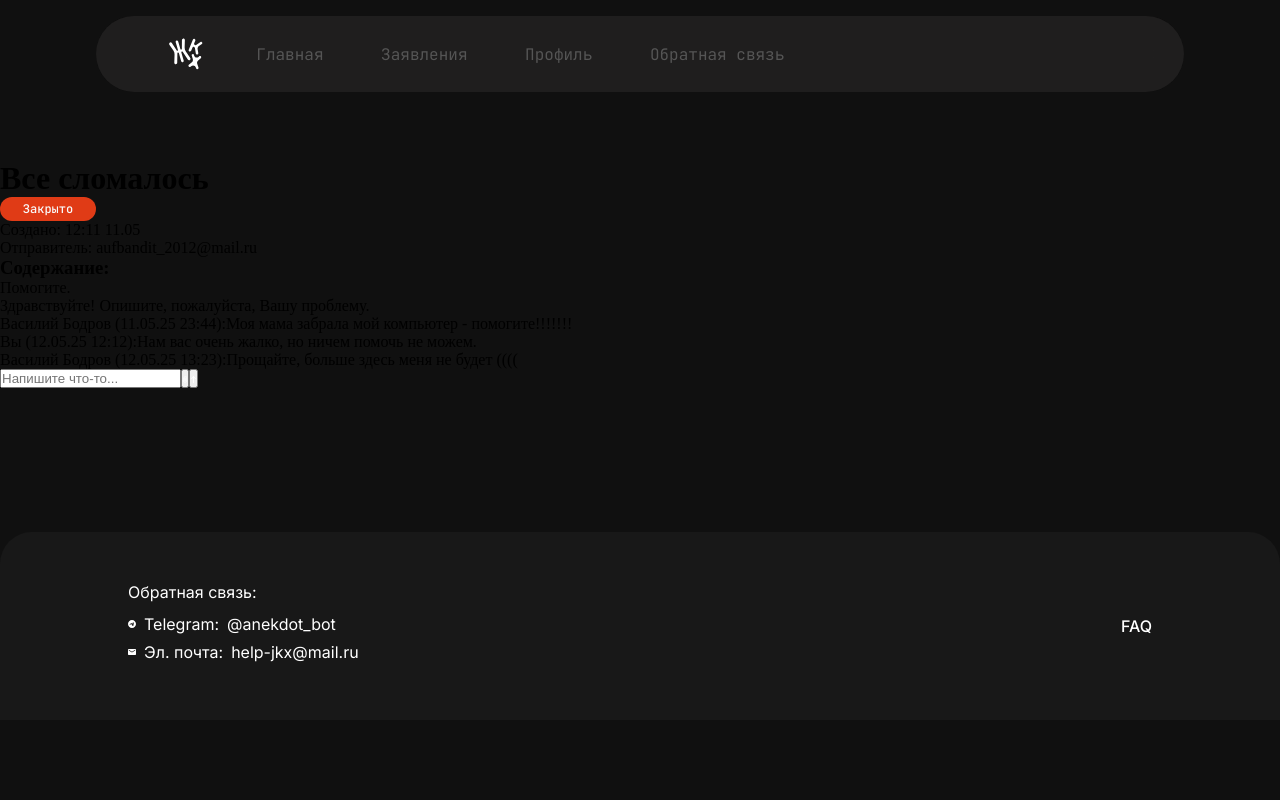
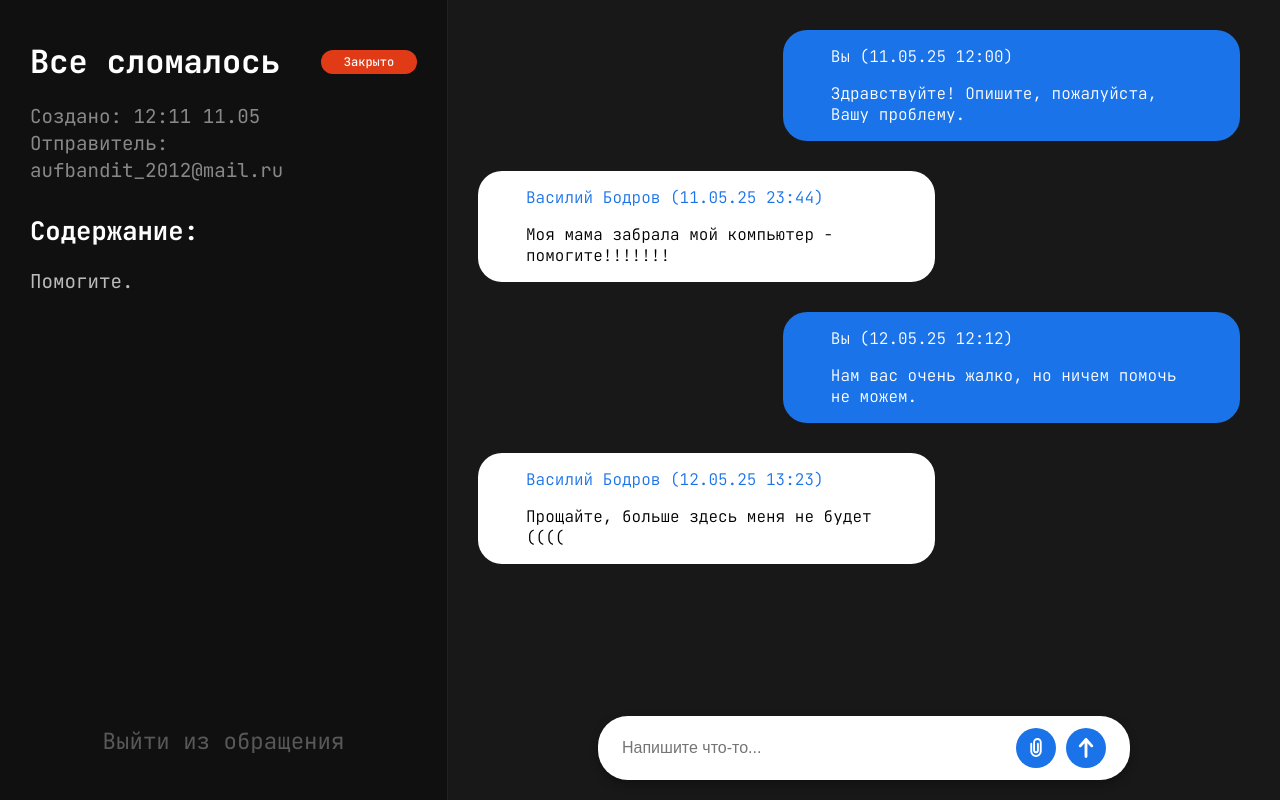
Before and after one commit to g00day/ComunalServicesFrontend, a React (Vite) app in the folder my-react-app/: page /appeal in a window 1280 px wide. Built offline with nearby package versions, Linux system fonts and the light colour scheme.

Commit message:
fixed and added password-reset page

```diff
--- a/my-react-app/src/App.jsx
+++ b/my-react-app/src/App.jsx
@@ -16,6 +16,7 @@ import FeedbackPage from '@/pages/Feedback/FeedbackPage';
 import AppealPage from '@/pages/AppealPage/AppealPage';
 import ProfilePage from '@/pages/ProfilePage/ProfilePage';
 import AppealsPage from '@/pages/AppealsPage/AppealsPage';
+import PasswordResetPage from '@/pages/auth/PasswordResetPage/PasswordResetPage';
 
 const MainLayout = () => {
   return (
@@ -40,7 +41,6 @@ function App() {
           <Route path="/" element={<IndexPage />} />
           <Route path="/feedback" element={<FeedbackPage />} />
           <Route path="/appeals" element={<AppealsPage />} />
-          <Route path="/appeal" element={<AppealPage />} />
           <Route path="/profile" element={<ProfilePage />} />
         </Route>
 
@@ -48,6 +48,8 @@ function App() {
         <Route path="/change-password" element={<ChangePasswordPage />} />
         <Route path="/forgot-password" element={<ForgotPasswordPage />} />
         <Route path="/registration" element={<RegistratonPage />} />
+        <Route path="/password-reset" element={<PasswordResetPage />} />
+        <Route path="/appeal" element={<AppealPage />} />
 
       </Routes>
     </BrowserRouter>
--- a/my-react-app/src/components/ui/containers/Message/Message.module.css
+++ b/my-react-app/src/components/ui/containers/Message/Message.module.css
@@ -1,4 +1,47 @@
+@media(min-width: 768px) {
+    .message_user {
+        width: 100%;
+        display: flex;
+        flex-direction: column;
+        background-color: #FFFFFF;
+        font-family: 'JetBrains Mono', monospace;
+        border-radius: 1.5rem;
+        padding: 1rem 3rem;
+    }
 
+    .message_user__username {
+        font-size: 1rem;
+        color: #1A73E8;
+        font-weight: 300;
+        padding-bottom: 1rem;
+    }
+
+    .message_user__text {
+        font-size: 1rem;
+        color: #000000;
+        font-weight: 300;
+    }
+
+    .message_employee {
+        background-color: #1A73E8;
+        font-family: 'JetBrains Mono', monospace;
+        border-radius: 1.5rem;
+        padding: 1rem 3rem;
+    }
+
+    .message_employee__name {
+        font-size: 1rem;
+        color: #FFFFFF;
+        font-weight: 300;
+        padding-bottom: 1rem;
+    }
+
+    .message_employee__text {
+        font-size: 1rem;
+        color: #FFFFFF;
+        font-weight: 300;
+    }
+}
 
 @media(max-width: 767px) {
     .message_user {
@@ -12,14 +55,14 @@
     }
 
     .message_user__username {
-        font-size: 0.5rem;
+        font-size: 0.75rem;
         color: #1A73E8;
         font-weight: 300;
         padding-bottom: 0.5rem;
     }
 
     .message_user__text {
-        font-size: 0.5rem;
+        font-size: 0.75rem;
         color: #000000;
         font-weight: 300;
     }
@@ -32,14 +75,14 @@
     }
 
     .message_employee__name {
-        font-size: 0.5rem;
+        font-size: 0.75rem;
         color: #FFFFFF;
         font-weight: 300;
         padding-bottom: 0.5rem;
     }
 
     .message_employee__text {
-        font-size: 0.5rem;
+        font-size: 0.75rem;
         color: #FFFFFF;
         font-weight: 300;
     }
--- a/my-react-app/src/pages/AppealPage/AppealPage.jsx
+++ b/my-react-app/src/pages/AppealPage/AppealPage.jsx
@@ -1,7 +1,8 @@
 import React from 'react';
 import classes from "./AppealPage.module.css";
 import TaskStatus from '@components/ui/badges/TaskStatus/TaskStatus';
-
+import Message from '@components/ui/containers/Message/Message';
+import {Link} from 'react-router-dom'
 
 import attachmentIcon from "@icons/attachment.svg";
 import topArrowIcon from "@icons/topArrow.svg";
@@ -22,37 +23,55 @@ const AppealPage = () => {
           <h3>Содержание:</h3>
           <p>Помогите.</p>
         </div>
+        <div className={classes.closeAppeal}>
+            <Link to="/appeals" className={classes.link__route}>Выйти из обращения</Link>
+        </div>
       </div>
 
       <div className={classes.chatBox}>
         <div className={classes.chatMessages}>
-          <div className={`${classes.message} ${classes.myMessage}`}>
-            Здравствуйте! Опишите, пожалуйста, Вашу проблему.
-          </div>
 
-          <div className={`${classes.message} ${classes.otherMessage}`}>
-            <span className={classes.msgHeader}>Василий Бодров (11.05.25 23:44):</span>
-            Моя мама забрала мой компьютер - помогите!!!!!!!
-          </div>
+          <Message
+            isUser={false}
+            first_name=""
+            last_name="Вы"
+            formattedDate="11.05.25 12:00"
+            mess="Здравствуйте! Опишите, пожалуйста, Вашу проблему."
+          />
 
-          <div className={`${classes.message} ${classes.myMessage}`}>
-            <span className={classes.msgHeader}>Вы (12.05.25 12:12):</span>
-            Нам вас очень жалко, но ничем помочь не можем.
-          </div>
+          <Message
+            isUser={true}
+            first_name="Бодров"
+            last_name="Василий"
+            formattedDate="11.05.25 23:44"
+            mess="Моя мама забрала мой компьютер - помогите!!!!!!!"
+          />
 
-          <div className={`${classes.message} ${classes.otherMessage}`}>
-            <span className={classes.msgHeader}>Василий Бодров (12.05.25 13:23):</span>
-            Прощайте, больше здесь меня не будет ((((
-          </div>
+          <Message
+            isUser={false}
+            first_name=""
+            last_name="Вы"
+            formattedDate="12.05.25 12:12"
+            mess="Нам вас очень жалко, но ничем помочь не можем."
+          />
+
+          <Message
+            isUser={true}
+            first_name="Бодров"
+            last_name="Василий"
+            formattedDate="12.05.25 13:23"
+            mess="Прощайте, больше здесь меня не будет (((("
+          />
+
         </div>
 
         <div className={classes.inputWrapper}>
           <input type="text" placeholder="Напишите что-то..." />
           <button className={classes.iconBtn}>
-            <img src={attachmentIcon} />
+            <img src={attachmentIcon} alt="Прикрепить" />
           </button>
           <button className={classes.iconBtn}>
-            <img src={topArrowIcon} />
+            <img src={topArrowIcon} alt="Отправить" />
           </button>
         </div>
       </div>
--- a/my-react-app/src/pages/AppealPage/AppealPage.module.css
+++ b/my-react-app/src/pages/AppealPage/AppealPage.module.css
@@ -1,6 +1,230 @@
-@media screen and (max-width: 768px) {
+@media screen and (min-width: 768px) {
   .container {
-    background-color: #0d0d0d;
+    color: #ffffff;
+    font-family: 'JetBrains Mono', monospace;
+    min-height: 100vh;
+    padding: 0;
+    display: flex;
+    flex-direction: row;
+    box-sizing: border-box;
+  }
+
+  .closeAppeal {
+    align-items: center;
+    justify-content: center;
+    margin-top: 27rem;
+    text-align: center;
+  }
+
+  .link__route{
+    text-decoration: none !important;
+    color: rgba(255, 255, 255, 0.3);
+    font-size: 1.4rem;
+    transition: 0.3s;
+  }
+
+  .link__route:hover{
+    text-decoration: none !important;
+    color: rgba(255, 255, 255, 0.4);
+    font-size: 1.4rem;
+  }
+
+  .chatMessages {
+    flex-grow: 1;
+    display: flex;
+    flex-direction: column;
+    gap: 30px;
+    overflow-y: auto;
+    padding-bottom: 90px;
+    padding-right: 10px;
+  }
+  .ticketHeader {
+    margin-bottom: 20px;
+    width: 35%;
+    min-width: 300px;
+    padding: 40px 30px;
+    margin-bottom: 0;
+    border-right: 1px solid #222;
+    display: flex;
+    flex-direction: column;
+  }
+
+  .ticketHeader h1 {
+    font-size: 2rem;
+    margin: 0;
+  }
+
+  .titleRow {
+    display: flex;
+    justify-content: space-between;
+    align-items: center;
+    margin-bottom: 20px;
+  }
+
+  .metaInfo {
+    font-size: 1.2rem;
+    color: #888;
+    margin-bottom: 30px;
+    line-height: 1.4;
+  }
+
+  .contentSection h3 {
+    font-size: 1.6rem;
+    margin: 0 0 20px 0;
+  }
+
+  .contentSection p {
+    font-size: 1.2rem;
+    color: #bbb;
+    margin: 0;
+  }
+
+
+  .chatBox {
+    flex-grow: 1;
+    background-color: #181818;
+    border-radius: 0;
+    padding: 30px;
+    display: flex;
+    flex-direction: column;
+    position: relative;
+    overflow: hidden;
+    height: 100vh;
+  }
+
+
+  .message {
+    max-width: 85%;
+    padding: 12px;
+    border-radius: 12px;
+    font-size: 0.8rem;
+    line-height: 1.4;
+  }
+
+  .chatMessages > div[class*="message_user"] {
+    align-self: flex-start;
+    max-width: 60%;
+  }
+
+  .chatMessages > div[class*="message_employee"] {
+    align-self: flex-end;
+    max-width: 60%;
+  }
+
+  .chatMessages > div {
+    display: flex;
+    flex-direction: column;
+  }
+
+  .myMessage {
+    align-self: flex-end;
+    background-color: #1a73e8;
+    color: white;
+    border-bottom-right-radius: 2px;
+  }
+
+  .otherMessage {
+    align-self: flex-start;
+    background-color: #ffffff;
+    color: #000000;
+    border-bottom-left-radius: 2px;
+  }
+
+  .msgHeader {
+    font-weight: bold;
+    font-size: 0.7rem;
+    margin-bottom: 5px;
+    display: block;
+  }
+
+  .inputWrapper {
+    position: absolute;
+    bottom: 20px;
+    left: 150px;
+    right: 150px;
+    background-color: #ffffff;
+    border-radius: 30px;
+    padding: 12px 24px;
+    display: flex;
+    align-items: center;
+    gap: 10px;
+    box-shadow: 0 4px 10px rgba(0,0,0,0.3);
+  }
+
+  .inputWrapper input {
+    flex-grow: 1;
+    border: none;
+    outline: none;
+    font-size: 1rem;
+    padding: 8px 0;
+    color: #000;
+  }
+
+  .iconBtn {
+    border: none;
+    cursor: pointer;
+    background-color: #1a73e8;
+
+    width: 2.5rem;
+    height: 2.5rem;
+    border-radius: 50%;
+    display: flex;
+    align-items: center;
+    justify-content: center;
+  }
+
+  .iconBtn img {
+    width: 1.25rem;
+    height: 1.25rem;
+  }
+}
+
+
+@media (max-width: 1040px) {
+    .inputWrapper {
+    position: absolute;
+    bottom: 20px;
+    left: 50px;
+    right: 50px;
+    background-color: #ffffff;
+    border-radius: 30px;
+    padding: 12px 24px;
+    display: flex;
+    align-items: center;
+    gap: 10px;
+    box-shadow: 0 4px 10px rgba(0,0,0,0.3);
+  }
+
+  .inputWrapper input {
+    flex-grow: 1;
+    border: none;
+    outline: none;
+    font-size: 1rem;
+    padding: 8px 0;
+    color: #000;
+  }
+
+  .iconBtn {
+    border: none;
+    cursor: pointer;
+    background-color: #1a73e8;
+
+    width: 2rem;
+    height: 2rem;
+    border-radius: 50%;
+    display: flex;
+    align-items: center;
+    justify-content: center;
+  }
+
+  .iconBtn img {
+    width: 1rem;
+    height: 1rem;
+  }
+}
+
+@media screen and (max-width: 767px) {
+  .container {
     color: #ffffff;
     font-family: 'JetBrains Mono', monospace;
     min-height: 100vh;
@@ -17,6 +241,26 @@
   .ticketHeader h1 {
     font-size: 1.5rem;
     margin: 0;
+  }
+
+  .closeAppeal {
+    align-items: center;
+    justify-content: center;
+    margin-top: 1rem;
+    text-align: center;
+  }
+
+  .link__route{
+    text-decoration: none !important;
+    color: rgba(255, 255, 255, 0.3);
+    font-size: 1rem;
+    transition: 0.3s;
+  }
+
+  .link__route:hover{
+    text-decoration: none !important;
+    color: rgba(255, 255, 255, 0.4);
+    font-size: 1rem;
   }
 
   .titleRow {
--- a/my-react-app/src/pages/Auth/PasswordResetPage/PasswordResetPage.jsx
+++ b/my-react-app/src/pages/Auth/PasswordResetPage/PasswordResetPage.jsx
@@ -13,7 +13,7 @@ const PasswordResetPage = () => {
             </div>
             <div className={styles.buttons__wrapper}>
                 <WhiteBtn>Сохранить</WhiteBtn>
-                <Link to="/login" className={styles.link__route}>Войти в аккаунт</Link>
+                <Link to="/auth" className={styles.link__route}>Войти в аккаунт</Link>
             </div>
         </AuthSection>
     )
```
